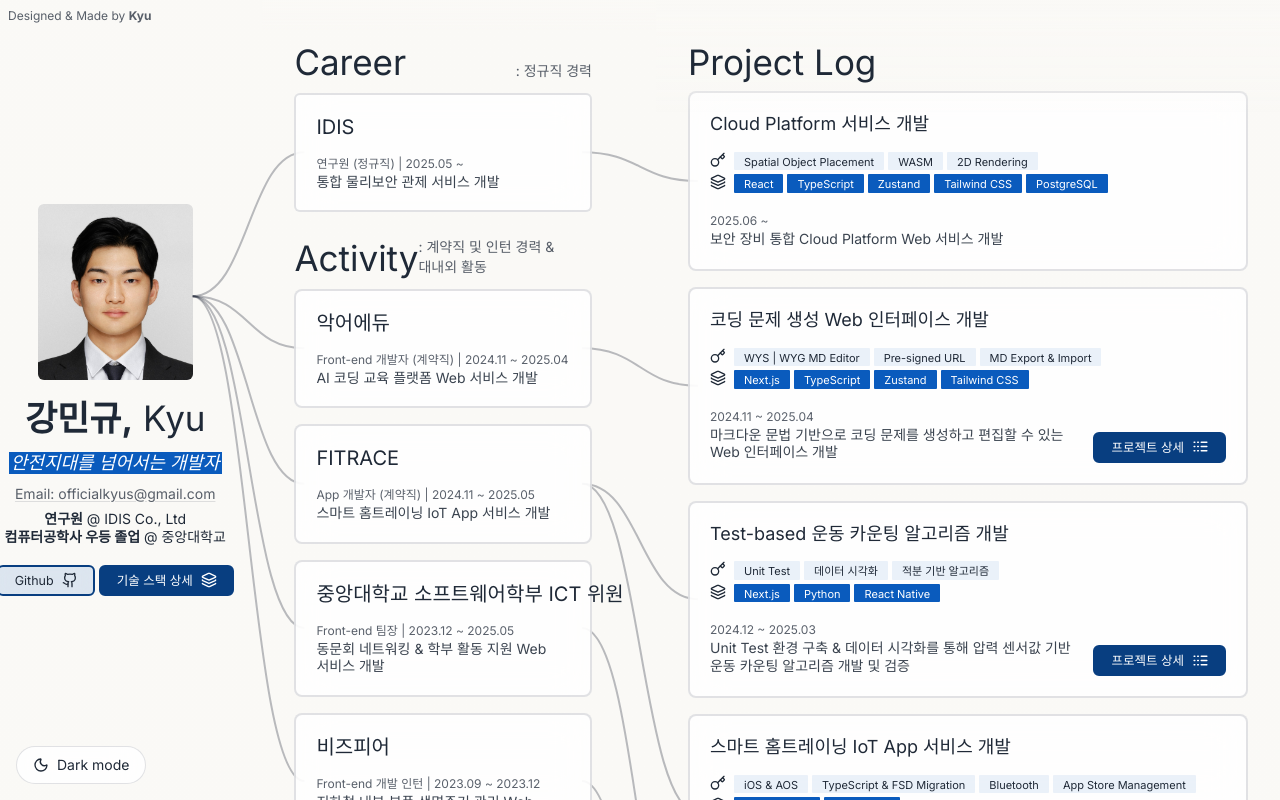
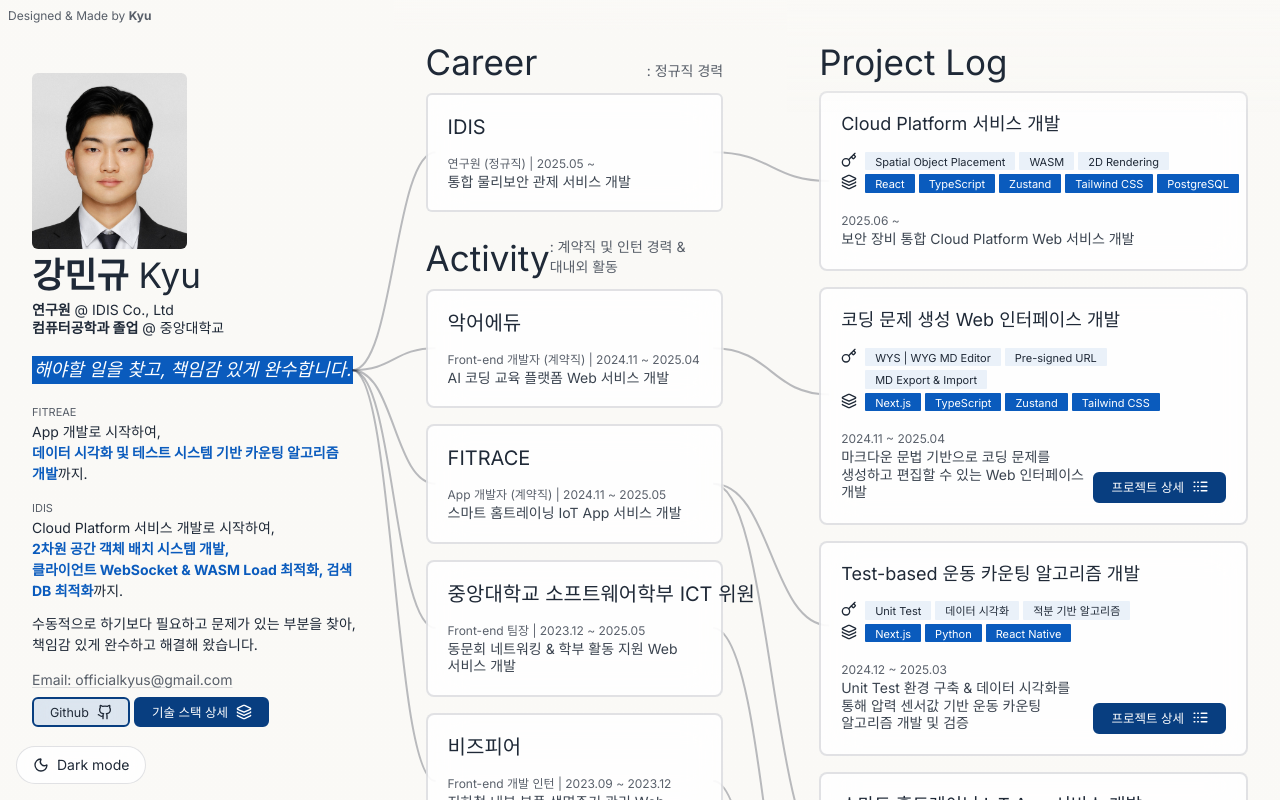
Before and after one commit to selfishAltruism/Masterpiece_of_The_Portfolio, a Next.js app: page / in a window 1280 px wide. Built offline with nearby package versions, Linux system fonts and the light colour scheme.

Commit message:
[#1] (feat) profile 내부 자기소개 ui & text 개선.

```diff
--- a/src/app/page.tsx
+++ b/src/app/page.tsx
@@ -193,7 +193,7 @@ export default function MainPage() {
         >
           <h1 className="sr-only">Kyu Portfolio</h1>
           <section
-            className="col-span-8 row-span-1 xl:col-span-2 xl:row-span-5"
+            className="col-span-8 row-span-1 xl:col-span-3 xl:row-span-5"
             aria-label="Profile"
           >
             <Profile ref={profileSourceRef} />
@@ -205,7 +205,7 @@ export default function MainPage() {
             <GroupList ref={careerRef} />
           </section>
           <section
-            className="col-span-5 row-span-4 max-lg:row-span-5 xl:col-span-5 xl:row-span-5"
+            className="col-span-5 row-span-4 max-lg:row-span-5 xl:col-span-4 xl:row-span-5"
             aria-label="Project Log"
           >
             <DevelopmentList ref={devLogRef} />
--- a/src/entities/mobile/MobileProfile.tsx
+++ b/src/entities/mobile/MobileProfile.tsx
@@ -5,14 +5,6 @@ import BasicButton from "@/shared/ui/BasicButton";
 import OutlineButton from "@/shared/ui/OutlineButton";
 import Title from "@/shared/ui/Title";
 import { Drawer, DrawerTrigger } from "@/shared/shadcn/components/ui/drawer";
-import {
-  Dialog,
-  DialogContent,
-  DialogDescription,
-  DialogHeader,
-  DialogTitle,
-  DialogTrigger,
-} from "@/shared/shadcn/components/ui/dialog";
 
 import { TechStackDrawer } from "@/entities/main/TechStackDrawer";
 
@@ -44,54 +36,17 @@ const MobileProfile = () => {
         <div className="flex min-h-[170px] min-w-0 flex-1 flex-col">
           <div>
             <Title>
-              <strong>강민규,</strong> Kyu
+              <strong>강민규</strong> Kyu
             </Title>
 
-            <Dialog>
-              <DialogTrigger className="w-max">
-                <span className="inline-block w-max bg-[var(--accent-brand)] px-1.5 py-0.5 text-[12px] italic leading-tight text-white">
-                  안전지대를 넘어서는 개발자
-                </span>
-              </DialogTrigger>
-              <DialogContent>
-                <DialogHeader>
-                  <DialogTitle className="mb-5">
-                    안전지대를 넘어서는 개발자, 강민규입니다.
-                  </DialogTitle>
-                  <DialogDescription className="text-[14px]">
-                    <p>
-                      개발 경험이 쌓이면 익숙한 기술과 환경 속에서{" "}
-                      <strong className="text-[#0A5BBD]">안전지대</strong>가
-                      형성됩니다.
+            <p className="theme-text-primary mt-2 text-[12px] leading-tight">
+              <strong>연구원</strong> @ IDIS Co., Ltd
             </p>
-                    <div className="p-1" />
-                    <p>
-                      발전과 변화가 빠른 개발 분야에서 이러한 안전지대에
-                      머무르기보다,
-                      <br />
-                      <strong className="text-[#0A5BBD]">
-                        넘어서고 도전하며, 성장을 지향
-                      </strong>
-                      해야 한다고 생각합니다.
+            <p className="theme-text-primary mt-1 text-[12px] leading-tight">
+              <strong>컴퓨터공학과 졸업</strong> @ 중앙대학교
             </p>
-                    <div className="p-1" />
-                    <p>
-                      이러한 소신을 가지고{" "}
-                      <strong className="text-[#0A5BBD]">
-                        변화와 문제를 두려워하지 않으며
-                      </strong>
-                      ,{" "}
-                      <strong className="text-[#0A5BBD]">
-                        효과적인 기술과 문제 해결방법
-                      </strong>
-                      을 도입하며 개발 직무에 임하고 있습니다.
-                    </p>
-                  </DialogDescription>
-                </DialogHeader>
-              </DialogContent>
-            </Dialog>
-
-            <div className="relative my-2 w-max">
+          </div>
+          <div className="relative mb-2 mt-auto w-max">
             <button
               type="button"
               onClick={handleCopyEmail}
@@ -104,24 +59,15 @@ const MobileProfile = () => {
             <span
               aria-hidden={!isEmailCopied}
               className={`absolute left-[calc(100%+10px)] top-1/2 z-20 -translate-y-1/2 rounded-md bg-black p-2 text-[12px] font-medium leading-none text-white shadow-sm transition-opacity duration-200 dark:bg-white dark:text-black ${
-                  isEmailCopied
-                    ? "opacity-100"
-                    : "pointer-events-none opacity-0"
+                isEmailCopied ? "opacity-100" : "pointer-events-none opacity-0"
               }`}
             >
               복사됨
               <span className="absolute -left-[4px] top-1/2 h-2 w-2 -translate-y-1/2 rotate-45 bg-black dark:bg-white" />
             </span>
           </div>
-            <p className="theme-text-primary mt-1 text-[12px] leading-tight">
-              <strong>연구원</strong> @ IDIS Co., Ltd
-            </p>
-            <p className="theme-text-primary mt-1 text-[12px] leading-tight">
-              <strong>컴퓨터공학사 우등 졸업</strong> @ 중앙대학교
-            </p>
-          </div>
 
-          <div className="mt-auto flex flex-wrap gap-2">
+          <div className="flex flex-wrap gap-2">
             <OutlineButton href="https://github.com/selfishAltruism">
               Github
               <Github size={16} className="-mr-[1px] -mt-[2.5px] ml-2" />
@@ -138,6 +84,39 @@ const MobileProfile = () => {
           </div>
         </div>
       </div>
+
+      <div className="mb-2 mt-4 flex flex-col gap-2 text-[12px]">
+        <span className="inline-block w-max bg-[var(--accent-brand)] px-1.5 py-0.5 text-[12px] italic leading-tight text-white">
+          해야할 일을 찾고, 책임감 있게 완수합니다.
+        </span>
+        <p className="break-keep leading-relaxed">
+          <span className="text-[10px] leading-3 text-[var(--page-fg-soft)]">
+            FITREAE
+          </span>
+          <br />
+          App 개발로 시작하여, <br />
+          <strong className="text-[#0A5BBD]">
+            데이터 시각화 및 테스트 시스템 기반 카운팅 알고리즘 개발
+          </strong>
+          까지.
+        </p>
+        <p className="break-keep leading-relaxed">
+          <span className="text-[10px] leading-3 text-[var(--page-fg-soft)]">
+            IDIS
+          </span>
+          <br />
+          Cloud Platform 서비스 개발로 시작하여, <br />
+          <strong className="text-[#0A5BBD]">
+            2차원 공간 객체 배치 시스템 개발, <br />
+            클라이언트 WebSocket & WASM Load 최적화, 검색 DB 최적화
+          </strong>
+          까지.
+        </p>
+        <p className="break-keep leading-relaxed">
+          수동적으로 하기보다 필요하고 문제가 있는 부분을 찾아, <br />
+          책임감 있게 완수하고 해결해 왔습니다.
+        </p>
+      </div>
     </section>
   );
 };
--- a/src/shared/ui/Title.tsx
+++ b/src/shared/ui/Title.tsx
@@ -7,7 +7,7 @@ interface TitleProps {
 
 const Title = ({ children, description }: TitleProps) => {
   return (
-    <h1 className="theme-text-primary -mb-1 flex items-end justify-between pt-1 text-[35px] font-normal max-lg:-mb-0 max-lg:text-4xl max-md:text-2xl">
+    <h1 className="theme-text-primary -mb-1 flex items-end justify-between pt-1 text-[35px] font-normal max-xl:text-2xl max-lg:-mb-0">
       <span>{children}</span>
       {description && (
         <span className="theme-text-soft text-sm max-lg:text-[11px] max-sm:hidden lg:mb-2">
--- a/src/widgets/main/GroupList.tsx
+++ b/src/widgets/main/GroupList.tsx
@@ -44,7 +44,7 @@ const GroupList = React.forwardRef<HTMLDivElement>((props, ref) => {
       <div className="theme-fade-top fixed z-40 h-8 w-full max-xl:-mt-1 max-xl:h-3" />
       <div
         ref={ref}
-        className="flex h-full w-full flex-col overflow-y-auto bg-transparent p-8 max-xl:py-0 max-sm:p-2 max-sm:pr-3"
+        className="flex h-full w-full flex-col overflow-y-auto overflow-x-hidden bg-transparent p-8 max-xl:py-0 max-sm:p-2 max-sm:pr-3"
       >
         <Groups />
       </div>
--- a/src/widgets/main/Profile.tsx
+++ b/src/widgets/main/Profile.tsx
@@ -33,71 +33,129 @@ const Profile = React.forwardRef<HTMLDivElement>((props, ref) => {
   return (
     <div
       className={cn(
-        "flex h-full w-full flex-row items-end justify-start gap-7 bg-transparent p-8 pb-4",
-        "max-xl:gap-3 max-sm:gap-1 max-sm:px-2",
-        "xl:flex-col xl:items-center xl:justify-center xl:gap-0 xl:p-0 xl:pt-0",
+        "h-full w-full bg-transparent",
+        "max-xl:flex max-xl:flex-row max-xl:items-end max-xl:justify-start max-xl:gap-7 max-xl:p-8 max-xl:pb-4 max-lg:pt-12 max-sm:gap-1 max-sm:px-2",
+        "xl:flex xl:flex-col xl:items-start xl:justify-center xl:gap-0 xl:p-0 xl:pt-0",
       )}
     >
-      <div ref={ref}>
+      <div id="profile-source" className="hidden flex-col pl-8 xl:flex">
+        <div>
           <img
             src="/profile_img.jpg"
             alt="Profile"
-          className="relative h-[116px] w-[102px] rounded-md object-cover max-lg:h-[98px] max-lg:w-20 max-md:h-[94px] max-sm:h-[90px] xl:mb-2 xl:h-44 xl:w-[155px]"
+            className="relative -mb-1 h-44 w-[155px] rounded-md object-cover"
           />
         </div>
 
-      <div id="profile-source" className="flex flex-col xl:items-center">
         <Title>
-          <strong>강민규,</strong> Kyu
+          <strong>강민규</strong> Kyu
         </Title>
 
-        <Dialog>
-          <DialogTrigger className="mt-1 w-max xl:mb-2 xl:mt-2">
+        <span className="theme-text-primary text-sm leading-tight xl:mt-1">
+          <strong>연구원</strong> @ IDIS Co., Ltd
+        </span>
+        <span className="theme-text-primary text-sm leading-tight">
+          <strong>컴퓨터공학과 졸업</strong> @ 중앙대학교
+        </span>
+
+        <div className="mb-4 mt-5 flex flex-col gap-3 text-[14px]">
           <span
+            ref={ref}
             className={cn(
-                "mb-3 mt-3 w-max cursor-pointer border-b border-transparent bg-[var(--accent-brand)] p-0 px-[2px] text-lg italic text-white transition-all duration-200",
-                "max-xl:text-[14px] max-lg:mt-0 max-lg:text-[13px] max-sm:text-[12px]",
-                "active:scale-95 active:border-[var(--accent-brand-strong)] active:bg-[var(--accent-brand-strong)]",
-                "sm:hover:border-[var(--accent-brand-strong)] sm:hover:bg-[var(--accent-brand-strong)] sm:hover:text-white/70",
+              "inline-block w-max bg-[var(--accent-brand)] p-0 px-[2px] text-lg italic text-white",
+              "xl:mb-1",
             )}
           >
-              안전지대를 넘어서는 개발자
+            해야할 일을 찾고, 책임감 있게 완수합니다.
           </span>
-          </DialogTrigger>
-          <DialogContent>
-            <DialogHeader>
-              <DialogTitle className="mb-4">
-                안전지대를 넘어서는 개발자, 강민규입니다.
-              </DialogTitle>
-              <DialogDescription className="text-[14px]">
-                개발 경험이 쌓이면 익숙한 기술과 환경 속에서{" "}
-                <strong className="text-[#0A5BBD]">안전지대</strong>가
-                형성됩니다.
-                <div className="p-1" />
-                발전과 변화가 빠른 개발 분야에서 이러한 안전지대에 머무르기보다,
+          <p className="relative break-keep text-start">
+            <span className="leading-2 text-[11px] text-[var(--page-fg-soft)]">
+              FITREAE
+            </span>
             <br />
+            App 개발로 시작하여, <br />
             <strong className="text-[#0A5BBD]">
-                  넘어서고 도전하며, 성장을 지향
+              데이터 시각화 및 테스트 시스템 기반 카운팅 알고리즘 개발
             </strong>
-                해야 한다고 생각합니다.
-                <div className="p-1" />
+            까지.
+          </p>
+          <p className="relative break-keep text-start">
+            <span className="text-[11px] text-[var(--page-fg-soft)]">IDIS</span>
+            <br />
+            Cloud Platform 서비스 개발로 시작하여, <br />
+            <strong className="text-[#0A5BBD]">
+              2차원 공간 객체 배치 시스템 개발, <br />
+              클라이언트 WebSocket & WASM Load 최적화, 검색 DB 최적화
+            </strong>
+            까지.
+          </p>
           <div>
-                  이러한 소신을 가지고{" "}
-                  <strong className="text-[#0A5BBD]">
-                    변화와 문제를 두려워하지 않으며
-                  </strong>
-                  ,{" "}
-                  <strong className="text-[#0A5BBD]">
-                    효과적인 기술과 문제 해결방법
-                  </strong>
-                  을 도입하며 개발 직무에 임하고 있습니다.
+            수동적으로 하기보다 필요하고 문제가 있는 부분을 찾아, <br />
+            책임감 있게 완수하고 해결해 왔습니다.
           </div>
-              </DialogDescription>
-            </DialogHeader>
-          </DialogContent>
-        </Dialog>
+        </div>
 
         <div className="relative mb-2 w-max">
+          <button
+            type="button"
+            onClick={handleCopyEmail}
+            className="theme-text-soft block text-left text-sm leading-tight underline decoration-[var(--panel-border)] underline-offset-2"
+            aria-label="Copy officialkyus@gmail.com"
+            title="Copy: officialkyus@gmail.com"
+          >
+            Email: officialkyus@gmail.com
+          </button>
+          <span
+            aria-hidden={!isEmailCopied}
+            className={`absolute left-[calc(100%+10px)] top-1/2 z-20 -translate-y-1/2 rounded-md bg-black p-2 text-[12px] font-medium leading-none text-white shadow-sm transition-opacity duration-200 dark:bg-white dark:text-black ${
+              isEmailCopied ? "opacity-100" : "pointer-events-none opacity-0"
+            }`}
+          >
+            복사됨
+            <span className="absolute -left-[4px] top-1/2 h-2 w-2 -translate-y-1/2 rotate-45 bg-black dark:bg-white" />
+          </span>
+        </div>
+
+        <div className="flex flex-col items-start">
+          <div className="flex items-start gap-1">
+            <div className="flex gap-1">
+              <OutlineButton href="https://github.com/selfishAltruism">
+                Github
+                <Github size={16} className="-mr-[1px] -mt-[2.5px] ml-2" />
+              </OutlineButton>
+              {/* <OutlineButton href="https://www.linkedin.com/in/kyus/">
+              <Linkedin size={17} />
+            </OutlineButton> */}
+            </div>
+
+            <Drawer>
+              <DrawerTrigger asChild>
+                <BasicButton>
+                  기술 스택 상세
+                  <Layers size={16} className="-mr-[1px] -mt-[2.5px] ml-2" />
+                </BasicButton>
+              </DrawerTrigger>
+              <TechStackDrawer />
+            </Drawer>
+          </div>
+        </div>
+      </div>
+
+      <div className="flex w-full flex-row items-end justify-start gap-3 xl:hidden">
+        <div>
+          <img
+            src="/profile_img.jpg"
+            alt="Profile"
+            className="relative h-[120px] w-[102px] rounded-md object-cover"
+          />
+        </div>
+
+        <div id="profile-source" className="flex flex-col">
+          <Title>
+            <strong>강민규</strong> Kyu
+          </Title>
+
+          <div className="relative my-1 w-max">
             <button
               type="button"
               onClick={handleCopyEmail}
@@ -118,15 +176,66 @@ const Profile = React.forwardRef<HTMLDivElement>((props, ref) => {
             </span>
           </div>
 
+          <Dialog>
+            <DialogTrigger className="mb-1 mt-1 w-max">
+              <span
+                className={cn(
+                  "mb-3 mt-3 w-max cursor-pointer border-b border-transparent bg-[var(--accent-brand)] p-0 px-[2px] text-lg italic text-white transition-all duration-200",
+                  "max-xl:text-[14px]",
+                  "active:scale-95 active:border-[var(--accent-brand-strong)] active:bg-[var(--accent-brand-strong)]",
+                  "sm:hover:border-[var(--accent-brand-strong)] sm:hover:bg-[var(--accent-brand-strong)] sm:hover:text-white/70",
+                )}
+              >
+                해야할 일을 찾고, 책임감 있게 완수합니다.
+              </span>
+            </DialogTrigger>
+            <DialogContent className="xl:hidden">
+              <DialogHeader>
+                <DialogTitle className="mb-5">
+                  해야할 일을 찾고, 책임감 있게 완수합니다.
+                </DialogTitle>
+                <DialogDescription className="space-y-4 break-keep text-[14px]">
+                  <p>
+                    <span className="text-[11px] leading-3 text-[var(--page-fg-soft)]">
+                      FITREAE
+                    </span>
+                    <br />
+                    App 개발로 시작하여, <br />
+                    <strong className="text-[#0A5BBD]">
+                      데이터 시각화 및 테스트 시스템 기반 카운팅 알고리즘 개발
+                    </strong>
+                    까지.
+                  </p>
+                  <p>
+                    <span className="text-[11px] leading-3 text-[var(--page-fg-soft)]">
+                      IDIS
+                    </span>
+                    <br />
+                    Cloud Platform 서비스 개발로 시작하여, <br />
+                    <strong className="text-[#0A5BBD]">
+                      2차원 공간 객체 배치 시스템 개발, <br />
+                      클라이언트 WebSocket & WASM Load 최적화, 검색 DB 최적화
+                    </strong>
+                    까지.
+                  </p>
+                  <p>
+                    수동적으로 하기보다 필요하고 문제가 있는 부분을 찾아, <br />
+                    책임감 있게 완수하고 해결해 왔습니다.
+                  </p>
+                </DialogDescription>
+              </DialogHeader>
+            </DialogContent>
+          </Dialog>
+
           <span className="theme-text-primary text-sm leading-tight max-lg:text-[12px] max-sm:text-[11px]">
             <strong>연구원</strong> @ IDIS Co., Ltd
           </span>
           <span className="theme-text-primary text-sm leading-tight max-lg:text-[12px] max-sm:text-[11px]">
-          <strong>컴퓨터공학사 우등 졸업</strong> @ 중앙대학교
+            <strong>컴퓨터공학과 졸업</strong> @ 중앙대학교
           </span>
         </div>
 
-      <div className="flex flex-col items-end max-xl:h-full max-xl:flex-1 max-xl:justify-end xl:mt-5">
+        <div className="flex flex-col items-end max-xl:h-full max-xl:flex-1 max-xl:justify-end">
           <div className="flex items-end gap-1 max-xl:flex-col">
             <div className="flex justify-end gap-1">
               <OutlineButton href="https://github.com/selfishAltruism">
@@ -150,6 +259,7 @@ const Profile = React.forwardRef<HTMLDivElement>((props, ref) => {
           </div>
         </div>
       </div>
+    </div>
   );
 });
 
```
Lines whose indentation alone changed are shown as unchanged.
